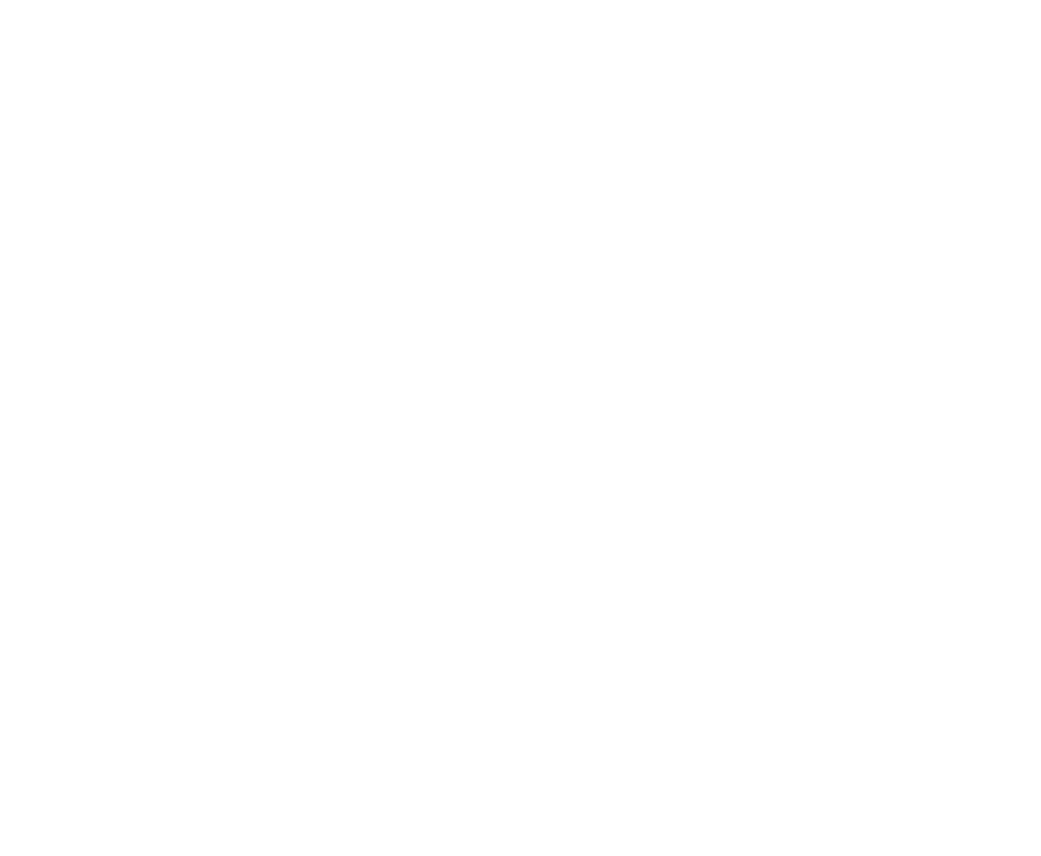
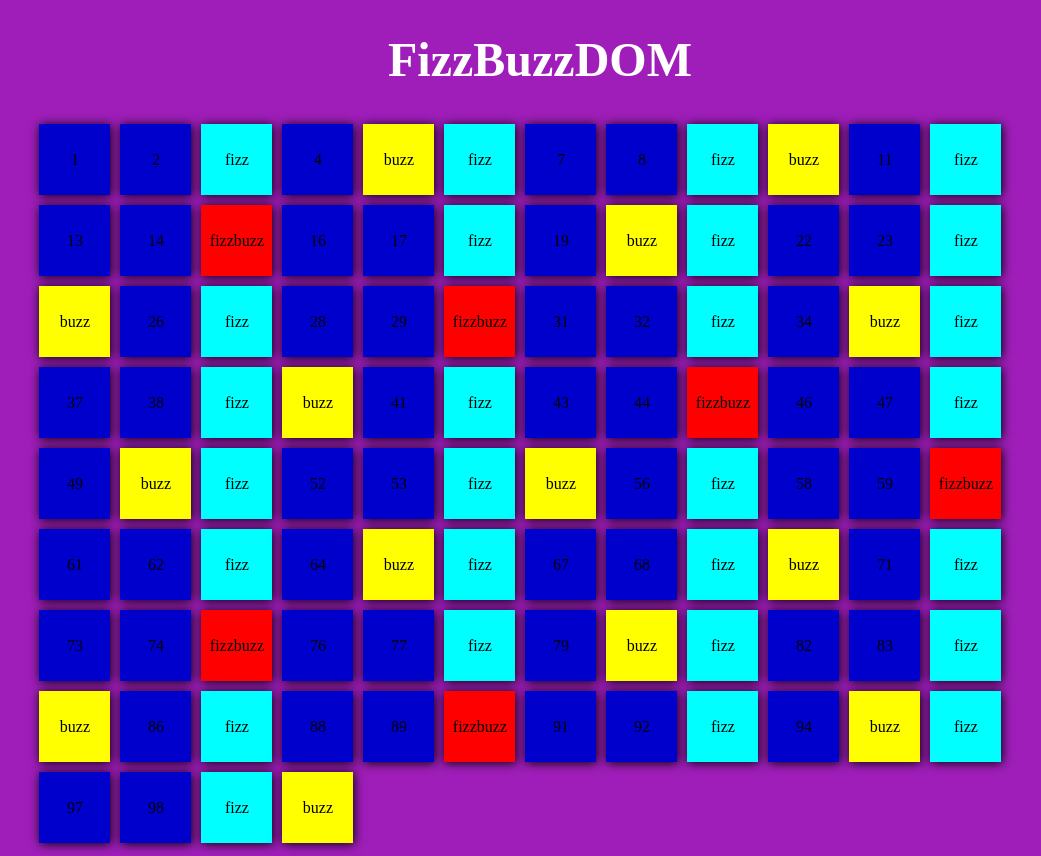
Before and after one commit to MarcoRomanohub/js-fizzbuzz, a plain HTML site: page index.html in a window 1280 px wide. Shown: the whole page, without its empty margins (100-1141 px from the left). Before the commit the page ends 800 px from the top, so only its background shows below. Drawn offline with nearby package versions, Linux system fonts and the light colour scheme.

Commit message:
[add] complete

```diff
--- a/index.html
+++ b/index.html
@@ -11,7 +11,10 @@
     <link rel='stylesheet' href='https://cdnjs.cloudflare.com/ajax/libs/font-awesome/6.5.1/css/all.min.css' integrity='sha512-DTOQO9RWCH3ppGqcWaEA1BIZOC6xxalwEsw9c2QQeAIftl+Vegovlnee1c9QX4TctnWMn13TZye+giMm8e2LwA==' crossorigin='anonymous'/>
 </head>
 <body>
-
+    <h1>FizzBuzzDOM</h1>
+    <div class="boxContainer d-flex flex-wrap mx-auto">
+        <!-- <div class="box"></div> -->
+    </div>
 
 <script src="script.js"></script>
 </body>
--- a/script.js
+++ b/script.js
@@ -1,11 +1,23 @@
+const boxContainer = document.querySelector('.boxContainer');
+
 for(let i = 1; i <= 100; i++){
+
+  const box = document.createElement('div');
+  box.innerHTML = `${i}`;
+  box.classList.add('box');
+  boxContainer.append(box);
+
   if(i % 3 === 0 && i % 5 === 0){
-    console.log('fizzbuzz');
+    box.innerHTML ='fizzbuzz';
+    box.classList.add('fizzbuzz');
   }else if(i % 3 === 0){
-    console.log('fizz');
+    box.innerHTML ='fizz';
+    box.classList.add('fizz');
   }else if(i % 5 === 0){
-    console.log('buzz');
+    box.innerHTML ='buzz';
+    box.classList.add('buzz');
   }else{
     console.log(i);
   }
+
 }
--- a/style.css
+++ b/style.css
@@ -0,0 +1,38 @@
+.debug{
+  border: 1px solid black;
+}
+body{
+  background-color: rgb(159, 30, 185);
+}
+h1{
+  text-align: center;
+  color: white;
+  font-size: 3rem;
+}
+.boxContainer{
+  width: 80%;
+  text-align: center ;
+}
+.box{
+  width: 65px;
+  height: 65px;
+  display: flex;
+  justify-content: center;
+  align-items: center;
+  background-color: mediumblue;
+  border: 3px solid rgba(0, 0, 0, 0);
+  margin: 5px;
+  box-shadow: 1px 1px 10px;
+}
+.box:hover{
+  border-radius: 50%;
+}
+.fizz{
+  background-color: aqua;
+}
+.buzz{
+  background-color: yellow;
+}
+.fizzbuzz{
+  background-color: red;
+}
```
